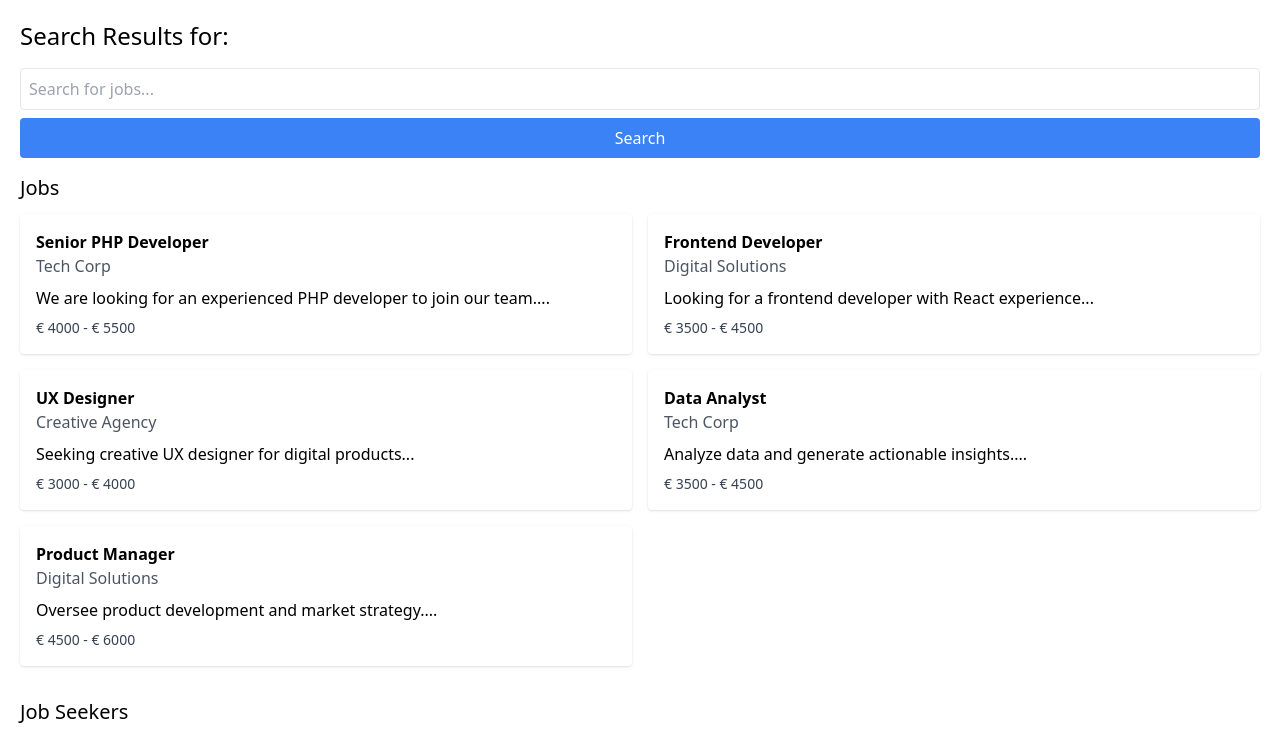
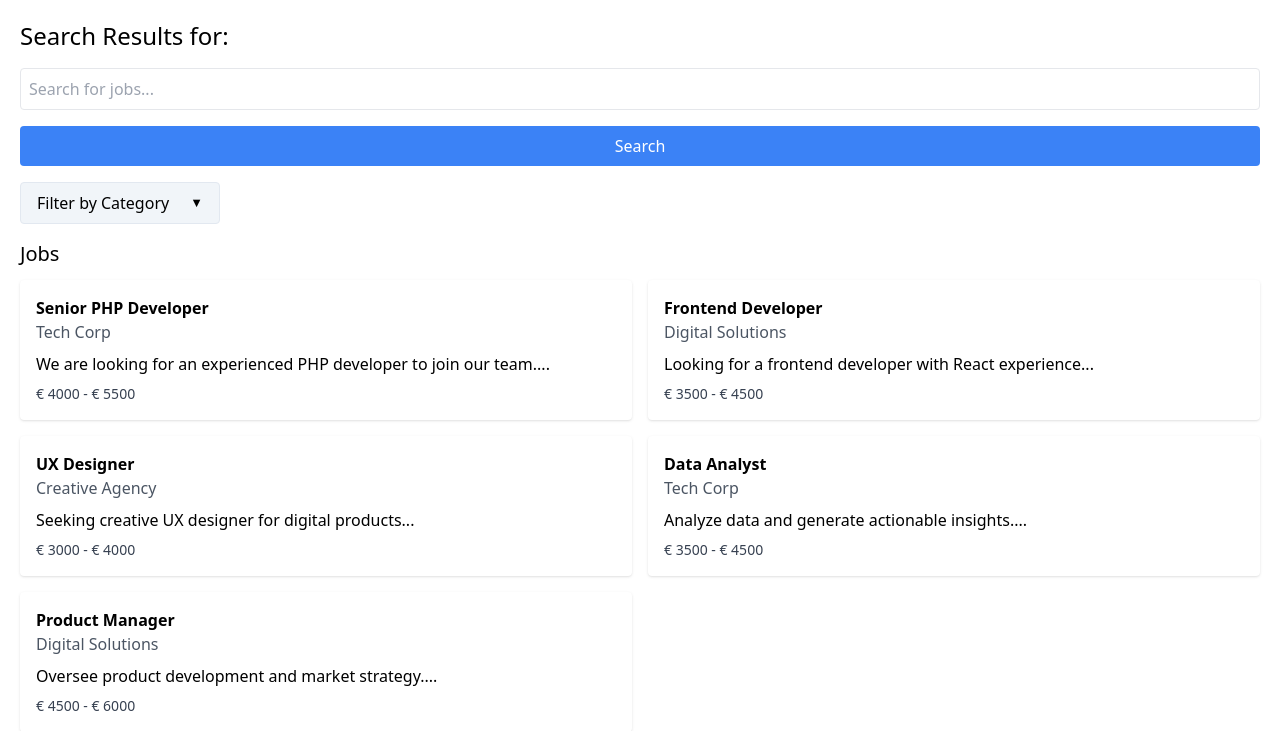
Before and after one commit to Lythical1/jobspot-portfolio, a PHP site: page /app/web/search/index.php in a window 1280 px wide. Shown: the part 64-795 px from the top of the page. Run offline with PHP 8.4, Linux system fonts and the light colour scheme; data comes from the database, SQL or seed files in the repository; some libraries are stand-ins or nearby versions.

Commit message:
Add category filtering to job search functionality TODO: filter for job searchers

```diff
--- a/app/core/jobs.php
+++ b/app/core/jobs.php
@@ -18,60 +18,68 @@ class JobRepository
         return $stmt->fetchAll();
     }
 
-    public function filterJobs($filters)
+    public function getCategories()
     {
         $pdo = Database::connectDb();
-        if (!is_array($filters)) {
-            $filters = [$filters];
+        $stmt = $pdo->prepare("SELECT * FROM categories");
+        $stmt->execute();
+        return $stmt->fetchAll(PDO::FETCH_ASSOC);
+    }
+
+    public function searchJobs($query, $categoryFilters = [])
+    {
+        $results = ['jobs' => [], 'searchers' => []];
+        $pdo = Database::connectDb();
+
+        $sql = "SELECT jobs.*, companies.name as company
+                FROM jobs
+                LEFT JOIN companies ON jobs.company_id = companies.id";
+
+        $params = [];
+        $conditions = [];
+
+        // Add category filter
+        if (!empty($categoryFilters)) {
+            $placeholders = implode(',', array_fill(0, count($categoryFilters), '?'));
+            $conditions[] = "jobs.category_id IN ($placeholders)";
+            $params = array_values($categoryFilters);
         }
-        $filterPlaceholders = implode(',', array_fill(0, count($filters), '?'));
-        $stmt = $pdo->prepare("SELECT * FROM jobs WHERE category_id IN ($filterPlaceholders)");
 
-        foreach ($filters as $index => $filter) {
-            $stmt->bindValue($index + 1, $filter, PDO::PARAM_INT);
+        if (!empty($query)) {
+            $conditions[] = "jobs.title LIKE ?";
+            $params[] = "%$query%";
+        }
+
+        if (!empty($conditions)) {
+            $sql .= ' WHERE ' . implode(' AND ', $conditions);
+        }
+
+        // Execute job query
+        $stmt = $pdo->prepare($sql);
+        foreach ($params as $index => $value) {
+            $stmt->bindValue($index + 1, $value);
         }
         $stmt->execute();
-        return $stmt->fetchAll();
-    }
+        $results['jobs'] = $this->formatSalaryRanges($stmt->fetchAll(PDO::FETCH_ASSOC));
 
-    public function searchJobs($query)
-    {
-        $results = [
-            'jobs' => [],
-            'searchers' => []
-        ];
+        // Get job seekers
+        $jobSearcherRepo = new JobSearcher();
 
-        $pdo = Database::connectDb();
-
-        // Get all jobs
-        $stmt = $pdo->prepare("
-            SELECT jobs.*, companies.name as company
-            FROM jobs
-            LEFT JOIN companies ON jobs.company_id = companies.id
-        ");
-        $stmt->execute();
-        $allJobs = $stmt->fetchAll(PDO::FETCH_ASSOC);
-
-        // Get all searchers
-        $jobSearcherRepo = new JobSearcher();
-        $allSearchers = $jobSearcherRepo->getSearchers();
-
-        if (empty($query)) {
-            $results['jobs'] = $this->formatSalaryRanges($allJobs);
-            $results['searchers'] = $this->formatSalaryRanges($allSearchers);
-            return $results;
+        // Apply category filter to job searchers
+        if (!empty($categoryFilters)) {
+            $allSearchers = $jobSearcherRepo->filterSearchers($categoryFilters);
+        } else {
+            $allSearchers = $jobSearcherRepo->getSearchers();
         }
 
-        // Filter jobs based on similarity
-        $results['jobs'] = $this->formatSalaryRanges(array_filter($allJobs, function ($job) use ($query) {
-            return SearchHelper::areSimilar($job['title'], $query);
-        }));
+        // Apply text filter to job seekers if query exists
+        if (!empty($query)) {
+            $allSearchers = array_filter($allSearchers, function ($searcher) use ($query) {
+                return SearchHelper::areSimilar($searcher['title'], $query);
+            });
+        }
 
-        // Filter searchers based on similarity
-        $results['searchers'] = $this->formatSalaryRanges(array_filter($allSearchers, function ($searcher) use ($query) {
-            return SearchHelper::areSimilar($searcher['title'], $query);
-        }));
-
+        $results['searchers'] = $this->formatSalaryRanges($allSearchers);
         return $results;
     }
 
--- a/app/web/search/index.php
+++ b/app/web/search/index.php
@@ -1,14 +1,14 @@
 <?php
-
 session_start();
 $searchQuery = $_GET['search'] ?? '';
 $role = $_SESSION['user_role'] ?? 'guest';
+$selectedCategories = isset($_GET['categories']) ? $_GET['categories'] : [];
 
 require_once '../../core/jobs.php';
 
 try {
     $jobRepo = new JobRepository();
-    $results = $jobRepo->searchJobs($searchQuery);
+    $results = $jobRepo->searchJobs($searchQuery, $selectedCategories);
     $jobs = $results['jobs'];
     $filteredSearchers = $results['searchers'];
 } catch (Exception $e) {
@@ -16,7 +16,6 @@ try {
     $jobs = [];
     $filteredSearchers = [];
 }
-
 ?>
 
 <!DOCTYPE html>
@@ -24,6 +23,45 @@ try {
 
 <head>
     <title>Search Results</title>
+    <style>
+    .dropdown-container {
+        position: relative;
+        display: inline-block;
+    }
+
+    .dropdown-toggle {
+        cursor: pointer;
+        padding: 8px 16px;
+        background-color: #f1f5f9;
+        border: 1px solid #e2e8f0;
+        border-radius: 0.25rem;
+        display: flex;
+        justify-content: space-between;
+        align-items: center;
+        width: 200px;
+    }
+
+    .dropdown-toggle::after {
+        content: "▼";
+        font-size: 0.8em;
+        margin-left: 8px;
+    }
+
+    .dropdown-menu {
+        position: absolute;
+        z-index: 1000;
+        display: none;
+        width: 250px;
+        background: white;
+        border: 1px solid #e2e8f0;
+        border-radius: 0.25rem;
+        box-shadow: 0 4px 6px rgba(0, 0, 0, 0.1);
+    }
+
+    .dropdown-menu.show {
+        display: block;
+    }
+    </style>
 </head>
 
 <body class="font-sans">
@@ -39,18 +77,38 @@ try {
             <?php endif; ?>
 
             <div id="searchBar">
-                <form action="index.php" method="GET" class="mb-4">
-                    <?php if ($role == 'user' || $role == 'admin' || $role == 'guest') : ?>
+                <form action="index.php" method="GET" class="mb-4" id="searchForm">
                     <input type="text" name="search" value="<?php echo htmlspecialchars($searchQuery); ?>"
-                        class="border rounded p-2 w-full" placeholder="Search for jobs...">
-                        <?php elseif ($role == 'employer') : ?>
-                    <input type="text" name="search" value="<?php echo htmlspecialchars($searchQuery); ?>"
-                        class="border rounded p-2 w-full" placeholder="Search for job seekers...">
-                    <?php endif; ?>
+                        class="border rounded p-2 w-full"
+                        placeholder="Search for <?= ($role == 'employer') ? 'job seekers' : 'jobs' ?>...">
+                    <div id="categorySelectedContainer" class="mt-2 flex flex-wrap"></div>
                     <button type="submit" class="bg-blue-500 text-white rounded p-2 mt-2 w-full">Search</button>
                 </form>
             </div>
 
+            <div id="filterButtons" class="mb-4">
+                <div class="dropdown-container">
+                    <button id="categoryDropdownToggle" class="dropdown-toggle">Filter by Category</button>
+                    <div id="categoryDropdown" class="dropdown-menu">
+                        <div class="p-2 border-b">
+                            <input type="text" id="categorySearch" class="border rounded p-1 w-full text-sm"
+                                placeholder="Search categories...">
+                        </div>
+                        <ul id="categorylist" class="max-h-36 overflow-y-auto m-0 p-0 list-none text-sm">
+                            <?php foreach ($jobRepo->getCategories() as $category) : ?>
+                            <li class="p-1.5 hover:bg-gray-100 cursor-pointer category-item">
+                                <label class="flex items-center cursor-pointer">
+                                    <input type="checkbox" value="<?= $category['id'] ?>"
+                                        <?= in_array($category['id'], $selectedCategories) ? 'checked' : '' ?>
+                                        class="category-checkbox mr-2">
+                                    <?= htmlspecialchars($category['name']) ?>
+                                </label>
+                            </li>
+                            <?php endforeach; ?>
+                        </ul>
+                    </div>
+                </div>
+            </div>
 
             <?php if (!empty($jobs) && ($role == 'user' || $role == 'admin' || $role == 'guest')) : ?>
             <h3 class="text-xl mb-3">Jobs</h3>
@@ -61,13 +119,11 @@ try {
                     <p class="text-gray-600"><?= htmlspecialchars($job['company'] ?? 'Unknown Company') ?></p>
                     <p class="mt-2"><?= htmlspecialchars(substr($job['description'], 0, 150)) ?>...</p>
                     <p class="text-sm text-gray-700 mt-2">
-                        <?= htmlspecialchars($job['salary_range'] ?? 'Salary not specified') ?>
-                    </p>
+                        <?= htmlspecialchars($job['salary_range'] ?? 'Salary not specified') ?></p>
                 </div>
                 <?php endforeach; ?>
             </div>
             <?php endif; ?>
-
 
             <?php if (!empty($filteredSearchers) && ($role == 'employer' || $role == 'admin' || $role == 'guest')) : ?>
             <h3 class="text-xl mb-3">Job Seekers</h3>
@@ -89,4 +145,70 @@ try {
     </div>
 </body>
 
+<script>
+// Essential dropdown functionality
+const categoryToggle = document.getElementById('categoryDropdownToggle');
+const categoryDropdown = document.getElementById('categoryDropdown');
+const searchForm = document.getElementById('searchForm');
+const categorySelectedContainer = document.getElementById('categorySelectedContainer');
+
+// Toggle dropdown
+categoryToggle.addEventListener('click', e => {
+    e.stopPropagation();
+    categoryDropdown.classList.toggle('show');
+});
+
+// Close dropdown when clicking outside
+document.addEventListener('click', e => {
+    if (!categoryDropdown.contains(e.target) && !categoryToggle.contains(e.target)) {
+        categoryDropdown.classList.remove('show');
+    }
+});
+
+// Prevent dropdown close on inside clicks
+categoryDropdown.addEventListener('click', e => e.stopPropagation());
+
+// Category search filter
+document.getElementById('categorySearch').addEventListener('input', function() {
+    const searchText = this.value.toLowerCase();
+    document.querySelectorAll('.category-item').forEach(item => {
+        item.style.display = item.textContent.toLowerCase().includes(searchText) ? 'block' : 'none';
+    });
+});
+
+// Handle category selection
+document.querySelectorAll('.category-checkbox').forEach(checkbox => {
+    checkbox.addEventListener('change', updateSelectedCategories);
+});
+
+// Update selected categories display
+function updateSelectedCategories() {
+    categorySelectedContainer.innerHTML = '';
+
+    document.querySelectorAll('.category-checkbox:checked').forEach(box => {
+        const categoryName = box.parentNode.textContent.trim();
+        const categoryId = box.value;
+
+        const badge = document.createElement('div');
+        badge.className = 'bg-blue-100 text-blue-800 text-xs px-2 py-1 rounded mr-2 mb-2 flex items-center';
+        badge.innerHTML = `
+            ${categoryName}
+            <span class="ml-1 cursor-pointer" data-id="${categoryId}">&times;</span>
+            <input type="hidden" name="categories[]" value="${categoryId}">
+        `;
+
+        badge.querySelector('span').addEventListener('click', function() {
+            const checkbox = document.querySelector(`.category-checkbox[value="${this.dataset.id}"]`);
+            if (checkbox) checkbox.checked = false;
+            badge.remove();
+        });
+
+        categorySelectedContainer.appendChild(badge);
+    });
+}
+
+// Initialize on page load
+updateSelectedCategories();
+</script>
+
 </html>
```
